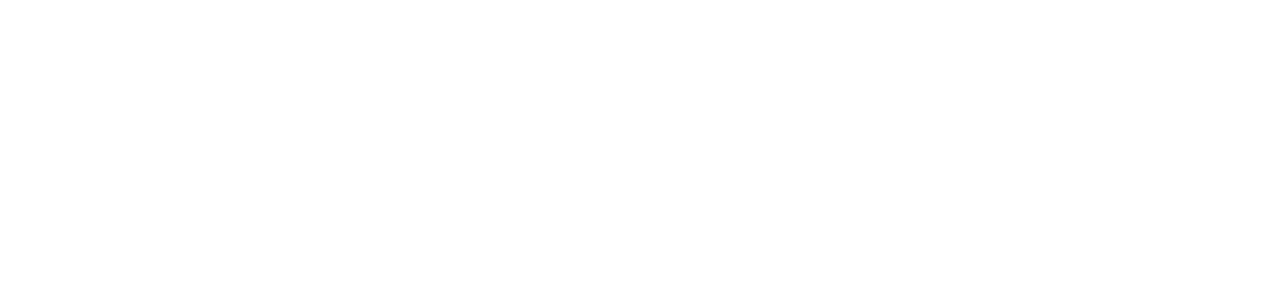
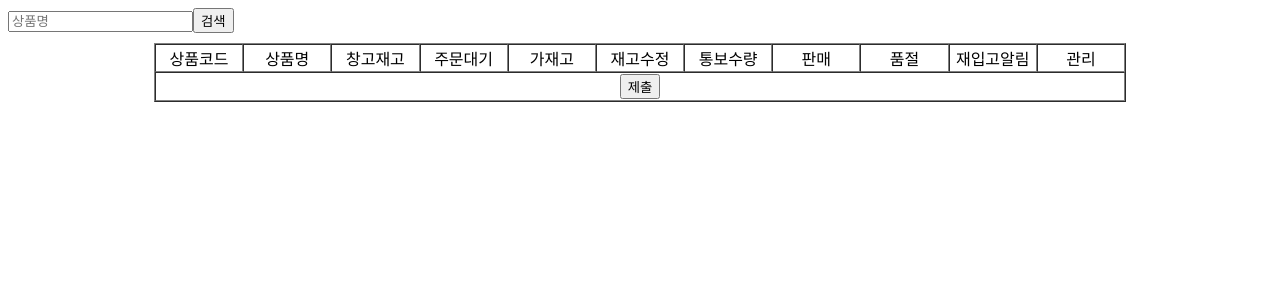
Before and after one commit to YuDangTang/shopping, a React (Create React App) app in the folder frontend/: page /admin/stocks in a window 1280 px wide. Before the commit this address had no page. Shown: the top 300 px of the page. Built offline with nearby package versions, Linux system fonts and the light colour scheme.

Commit message:
Admin
Product Stocks

```diff
--- a/frontend/src/App.js
+++ b/frontend/src/App.js
@@ -12,6 +12,7 @@
 import RegisterProMat from "./pages/admin/RegisterProMat.js";
 import RegisterMaterial from "./pages/admin/material/RegisterMaterial.js";
 import RegisterColor from "./pages/admin/material/RegisterColor.js";
+import Stocks from "./pages/admin/Stocks.js";
 function App() {
   return (
       <Router>
@@ -23,6 +24,7 @@
               <Route path="/admin/regProDetail" element={<RegisterProMat />}></Route>
               <Route path="/admin/regProMaterial" element={<RegisterMaterial />}></Route>
               <Route path="/admin/regProColor" element={<RegisterColor/>}></Route>
+              <Route path="/admin/stocks" element={<Stocks/>}></Route>
           </Routes>
     </Router>
   );
--- a/frontend/src/components/Table.js
+++ b/frontend/src/components/Table.js
@@ -1,4 +1,4 @@
-import { useEffect, useState } from "react";
+import { useState } from "react";
 import Checkbox from "./Checkbox.js";
 
 export function Table(props){
@@ -39,4 +39,14 @@
         );
     }
 };
+export function Td(props){
+    return(
+        <>
+            <td style={{
+                    width: "8%",
+                    textAlign: "center",
+                }}>{props.td}</td>
+        </>
+    );
+}
 export default Table;
--- /dev/null
+++ b/frontend/src/pages/admin/Stocks.js
@@ -0,0 +1,81 @@
+import axios from "axios";
+import { useEffect, useState } from "react";
+import ReactDOM from 'react-dom/client';
+import { Td } from "../../components/Table";
+function Stocks(){
+    const [products, setProducts] = useState([]);
+    const getData = async () => {
+        const search = {
+            search: document.querySelector(".search").value,
+        };
+        await axios.post('http://localhost:4000/admin/stocks', search)
+        .then((response) => {
+            if(response.data == "fail"){
+                alert("해당 상품은 존재하지 않습니다.");
+                document.querySelector(".search").value = "";
+                setProducts([]);
+                return;
+            }else{
+                const datas = response.data;
+                const arr = [];
+                arr.push(datas);
+                setProducts(arr);
+            }
+        });
+    };
+    const s = document.querySelector(".search");
+    const onSubmitHandler = async (e) => {
+        e.preventDefault(); // 기본동작 막기
+        getData();
+    };
+    const arr = ["상품코드", "상품명", "창고재고", "주문대기", "가재고",
+    "재고수정", "통보수량", "판매", "품절", "재입고알림", "관리"];
+    return(
+        <>
+            <form onSubmit={onSubmitHandler}
+                style={{marginBottom: "10px"}}>
+                <input type="text" class="search" name="search" placeholder="상품명"/>
+                <input type="submit" value="검색" />
+            </form>
+            <table align ="center" border={1} cellSpacing={0}
+                    style={{maxWidth: "1500px"}}>
+                    <tr>
+                        {arr.map(a => {
+                            return(
+                                <>
+                                    <Td td={a} />
+                                </>
+                            );
+                        })}
+                    </tr>
+                    <tr>
+                        {
+                            products.map(value => {
+                                return(
+                                    <>
+                                        <td>{value._id}</td>
+                                        <td>{value.proName}</td>
+                                        <td></td>
+                                        <td>{value.proStatus.orderQuan}</td>
+                                        <td></td>
+                                        <td><input type="text" name=""/></td>
+                                        <td><input type="text" name="noti"/></td>
+                                        <td><input type="checkbox"/></td>
+                                        <td><input type="checkbox"/></td>
+                                        <td><input type="checkbox"/></td>
+                                        <td>{"수정"}</td>
+                                    </>
+                                );
+                            })
+                        }
+                    </tr>
+                    <tr><td td align ="center" colSpan = "11"><input type={"submit"} value={"제출"}/></td></tr>
+                </table>
+        </>
+    );
+}
+// const root = ReactDOM.createRoot(document.getElementById('root'));
+// function render(){
+//     root.render(<Stocks />);
+// }
+export default Stocks;
```
Also changed, not shown: 2 other files (tests, documents, lock files or other folders).
